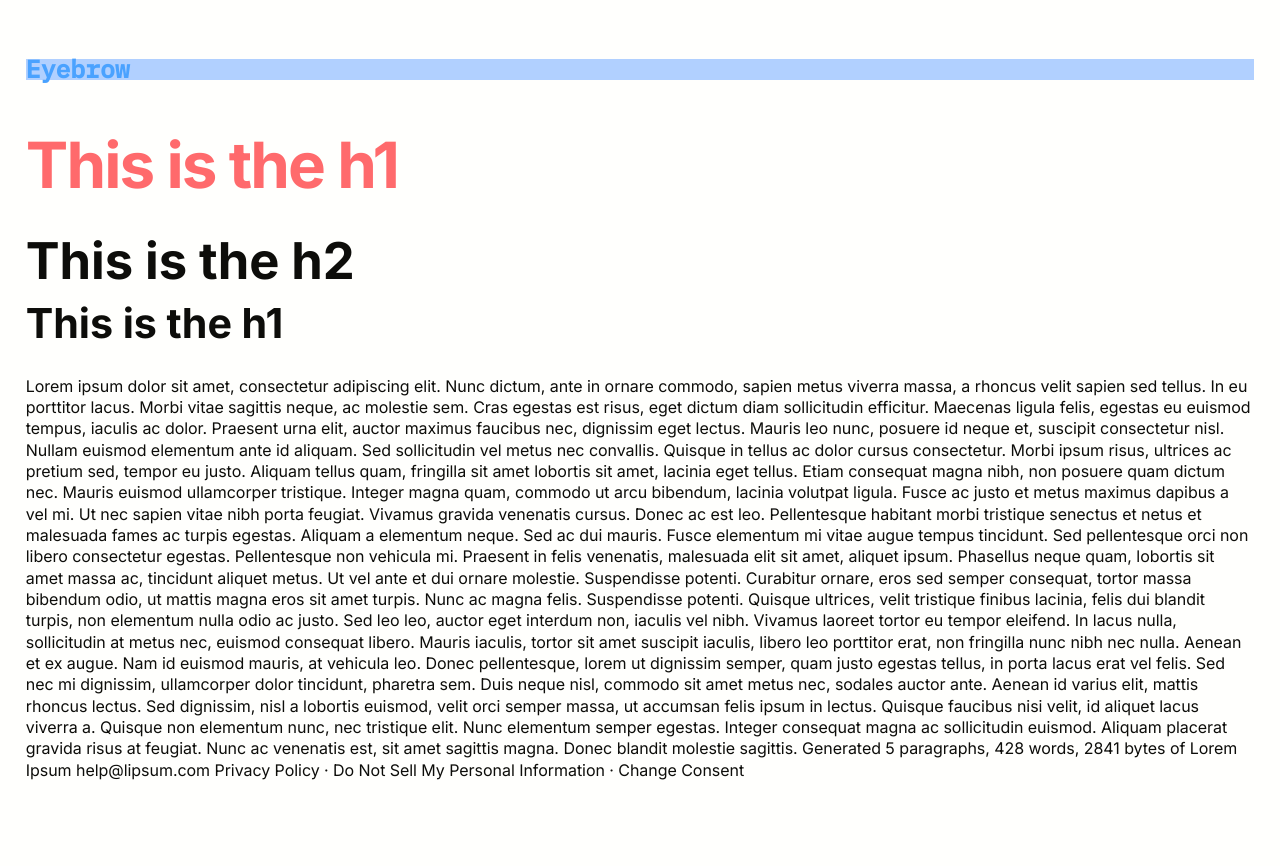
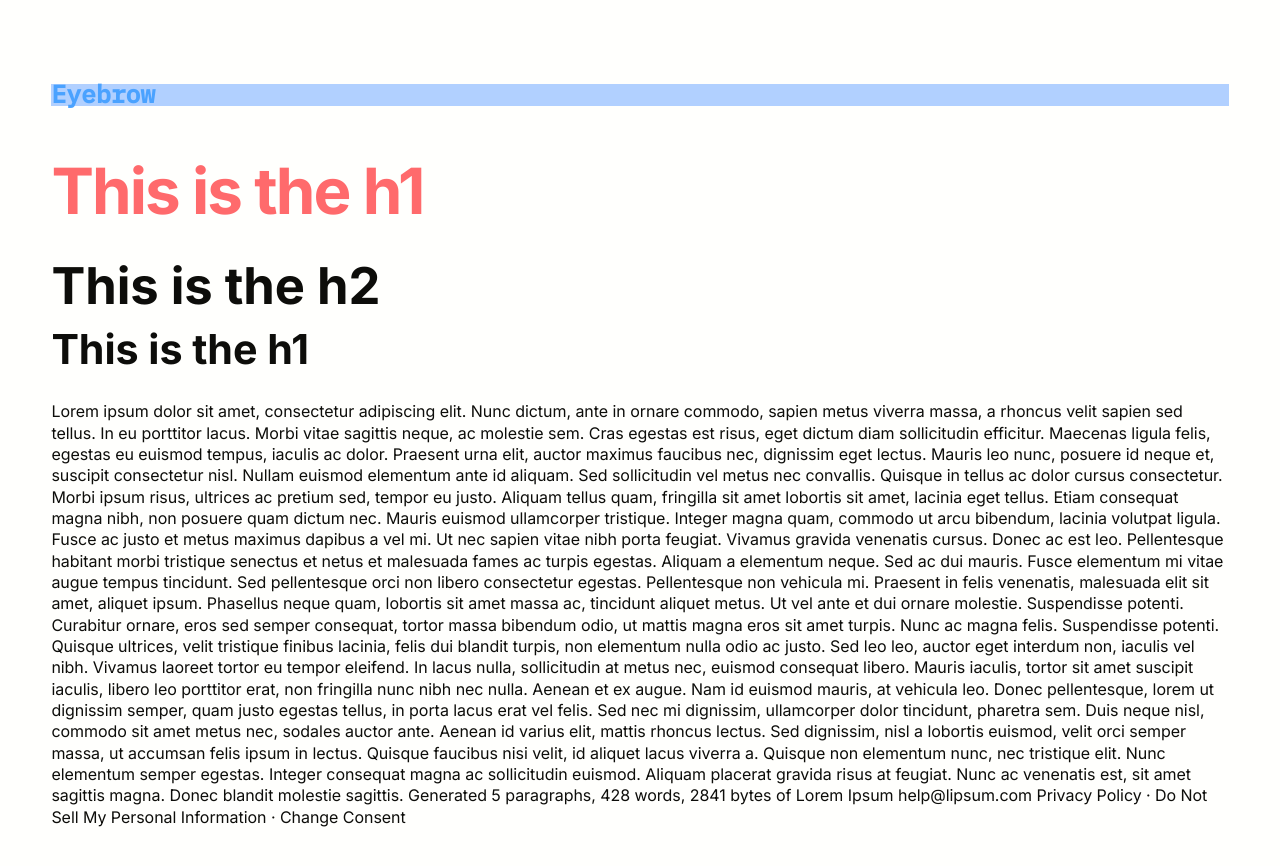
Before and after one commit to krlmnz/krlmnz, a Jekyll site: the page index.html, which Jekyll copies as it is, in a window 1280 px wide. Shown: the top 866 px of the page. Built offline with Jekyll 4.4.1, drawn with Linux system fonts in a browser that asks for light colours.

Commit message:
Update index.html

```diff
--- a/index.html
+++ b/index.html
@@ -141,7 +141,7 @@ h3 {font-size: var(--font-size-h3);}
 
 .outer {
 
- padding:  calc(1vw + 5px);
+ padding:  calc(3vw + 5px);
 }
 
 
```
